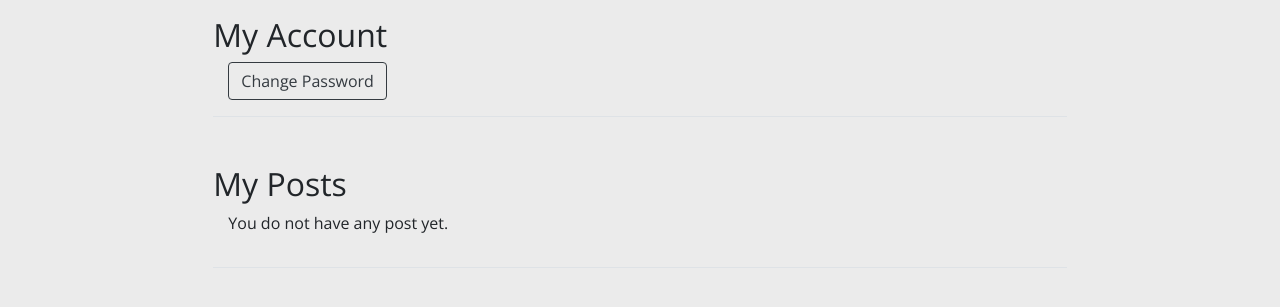
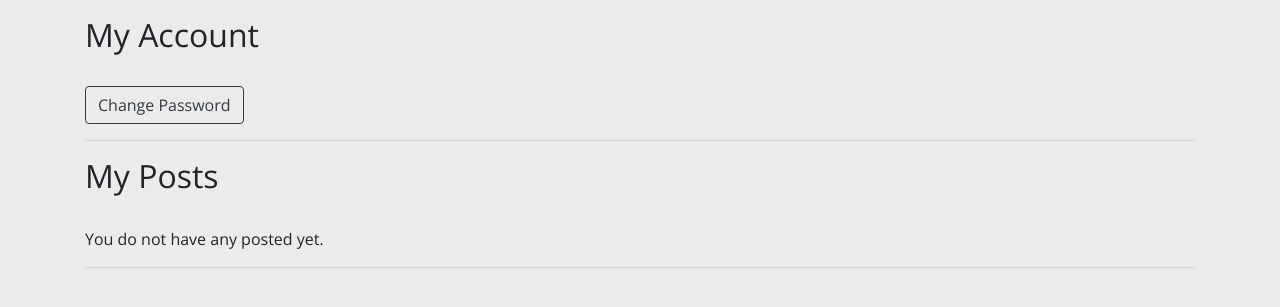
Before and after one commit to ruizhu/631-Project, a PHP site: page /account.html in a window 1280 px wide. Shown: the part 117-424 px from the top of the page. Run offline with PHP 8.4, Linux system fonts and the light colour scheme.

Commit message:
adjustments

```diff
--- a/account.html
+++ b/account.html
@@ -13,7 +13,7 @@
 <!-- -->
 
 <body>
-  <header class="container-fluid mb-3" style="background-color:#500000">
+<header class="container-fluid mb-3" style="background-color:#500000">
     <div class="mx-auto container">
       <div class="row">
         <div class="col-md-4 col-12">
@@ -71,30 +71,20 @@
   </header>
 
 <section class="containter">
-  <div class="container-fluid col-md-8 col-11">
-    <div class="row border-bottom pb-3">
-      <div class="col-md-6">
-        <div class="row">
-          <h2>My Account</h2>
-        </div>
-        <div class="row">
-          <div class="col-12">
-            <button type="button" class="btn btn-outline-dark" name="button">Change Password</button>
-          </div>
-        </div>
+
+  <div class="container">
+    <div class="row">
+      <div class="col-12  col-lg-5">
+        <h2>My Account</h2><br>
+        <button type="button" class="btn btn-outline-dark" name="button">Change Password</button>
       </div>
     </div>
-    <br><br>
-    <div class="row border-bottom pb-3">
-      <div class="col-md-6">
-        <div class="row">
-          <h2>My Posts </h2>
-        </div>
-        <div class="row">
-          <div class="col-12">
-            <p>You do not have any post yet. </p>
-          </div>
-        </div>
+    <div class="row">
+      <div class="col-12">
+        <hr>
+        <h2>My Posts</h2><br>
+        <p>You do not have any posted yet.</p>
+        <hr>
       </div>
     </div>
   </div>
--- a/css/main.css
+++ b/css/main.css
@@ -1,12 +1,12 @@
 /* Import Open Sans font from google API*/
 @import url(http://fonts.googleapis.com/css?family=Open+Sans);
 
+/* Universal Style for all pages*/
 body{
   font-family: 'Open Sans', sans-serif;
   background-color:#ebebeb;
 }
-a:focus,
-a:hover {
+a:focus,a:hover {
     text-decoration: none;
     transition: 300ms ease-in-out;
 }
@@ -17,11 +17,6 @@ a:hover {
 
 .list-group-item{
   font-size: 0.9rem;
-}
-
-#post_list, #post_list a{
-  text-decoration: none;
-  color:#500000;
 }
 
 .icon {
@@ -51,6 +46,9 @@ a:hover {
 .bg-gray:active {
   background-color: #402B2B;
 }
+
+
+
 
 /* Post Ad Page Style */
 .post_ad label{
--- a/post-ad.php
+++ b/post-ad.php
@@ -49,7 +49,7 @@
                 </a>
               </div>
               <div class="col-4 align-self-end nav-link rounded bg-darkmaroon">
-                <a class="text-white" href="post-ad.html">
+                <a class="text-white" href="post-ad.php">
                   <img src="images/post-ad.png" class="img-fluid">
                   <span class="nav-font">Post Ad</span>
                 </a>
@@ -161,7 +161,7 @@
             <div class="space10"></div>
             <div class="row">
               <div class="col-12">
-                <h1>New Uploads</h1>
+                <h2>New Uploads</h2>
                 <hr>
                 <div class="upload_file">
                   <button type="button" class="btn btn_upload"> <input type="file" id="myFile"> Upload images... </input></button>
```
Also changed, not shown: php/database.php (+4 -4 lines).
